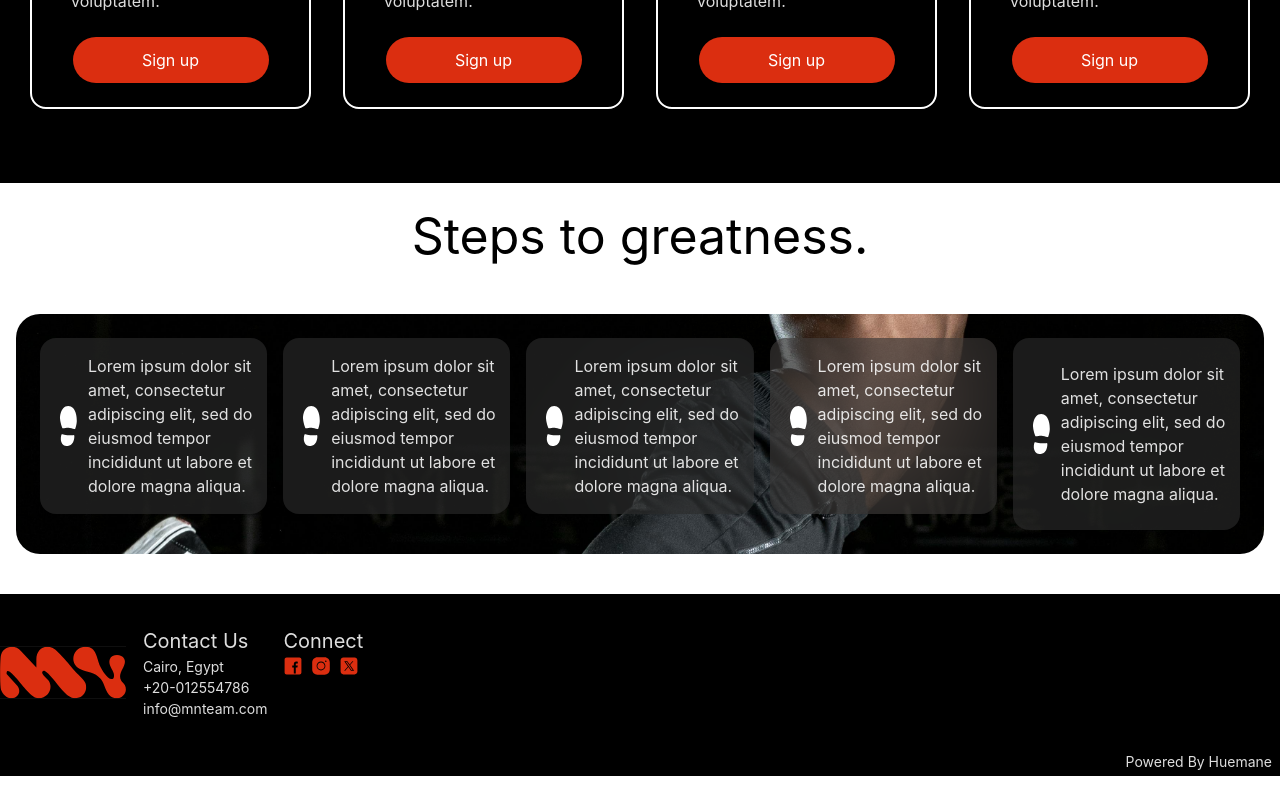
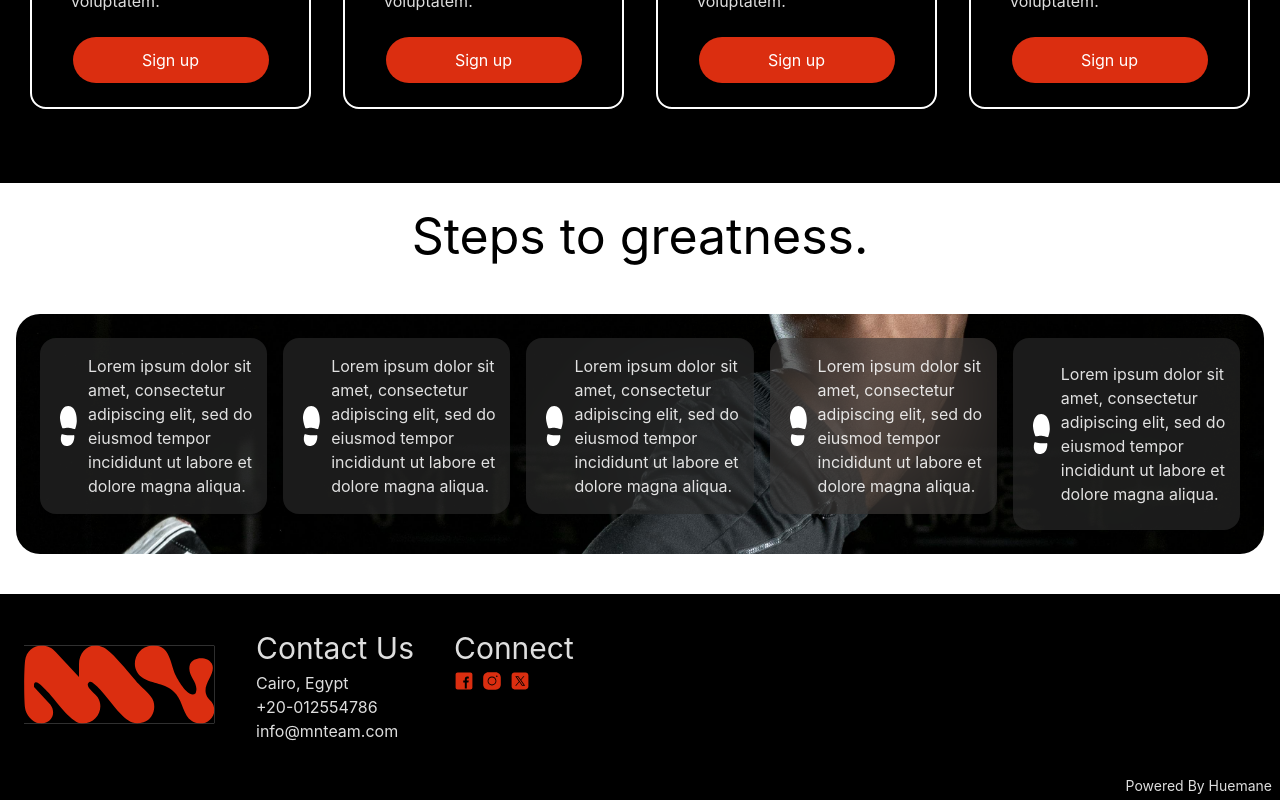
Before and after one commit to omar-tolan/mnteam, a React (Vite) app: page / in a window 1280 px wide. Shown: the part 3692-4492 px from the top of the page. Before the commit the page ends 4468 px from the top, so only its background shows below. Built offline with nearby package versions, Linux system fonts and the light colour scheme.

Commit message:
fixed services section bug

```diff
--- a/src/components/Footer.jsx
+++ b/src/components/Footer.jsx
@@ -3,15 +3,15 @@ import React from 'react'
 function Footer() {
   return (
     <div className='bg-black bottom-0 flex flex-col w-full mt-10'>
-        <div className='flex flex-row space-x-4 py-8'>
-            <img src='/logos/footerLogo.svg'/>
+        <div className='flex flex-row space-x-4 py-8 md:px-6 md:space-x-10'>
+            <img src='/logos/footerLogo.svg' className='md:w-[15vw]'/>
             <div className='flex flex-col'>
-                <p className='text-[20px]'>Contact Us</p>
-                <p className='text-light text-[14px]'>Cairo, Egypt</p>
-                <p className='text-light text-[14px]'>+20-012554786</p>
-                <p className='text-light text-[14px]'>info@mnteam.com</p>
+                <p className='text-[20px] md:text-[30px]'>Contact Us</p>
+                <p className='text-light text-[14px] md:text-[16px]'>Cairo, Egypt</p>
+                <p className='text-light text-[14px] md:text-[16px]'>+20-012554786</p>
+                <p className='text-light text-[14px] md:text-[16px]'>info@mnteam.com</p>
             </div><div className='flex flex-col'>
-                <p className='text-[20px]'>Connect</p>
+                <p className='text-[20px] md:text-[30px]'>Connect</p>
                 <div className='flex flex-row space-x-2'>
                     <img className='h-[20px]' src='/assets/icons8-facebook.svg'/>
                     <img className='h-[20px]' src='/assets/icons8-instagram.svg'/>
--- a/src/components/Services.jsx
+++ b/src/components/Services.jsx
@@ -6,7 +6,7 @@ function Services() {
   return (
     <div className='flex flex-col items-center w-full'>
         <p className='text-black text-[35px] text-center mb-4 mt-4 md:text-[50px] md:mb-10'>Our Services</p>
-        <div className='flex flex-col items-center space-y-2 md:flex-row md:items-start md:w-screen'>
+        <div className='flex flex-col items-center space-y-2 md:flex-row md:items-start md:w-full'>
             <CardOne />
             <CardTwo />
         </div>
```
